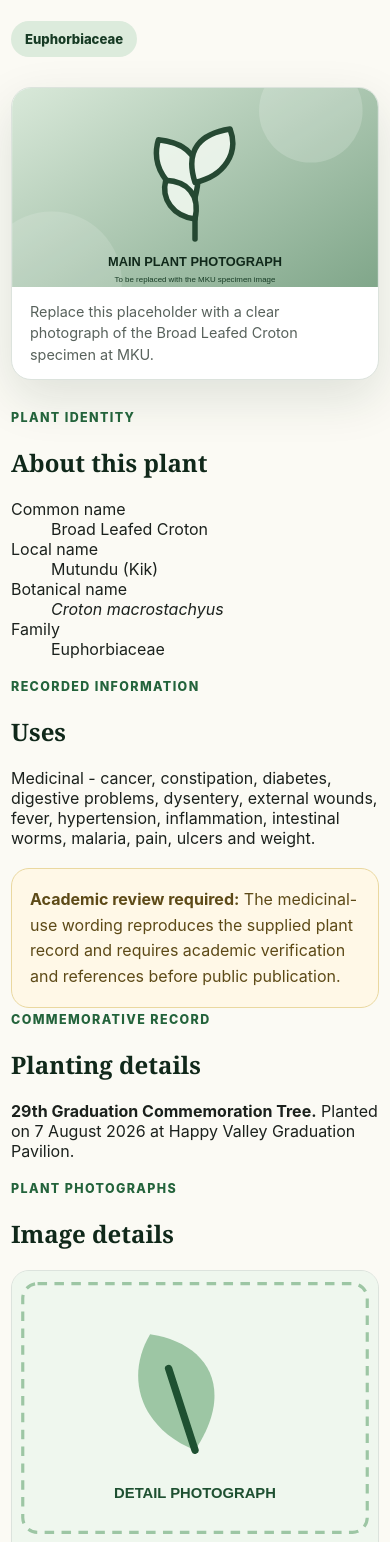
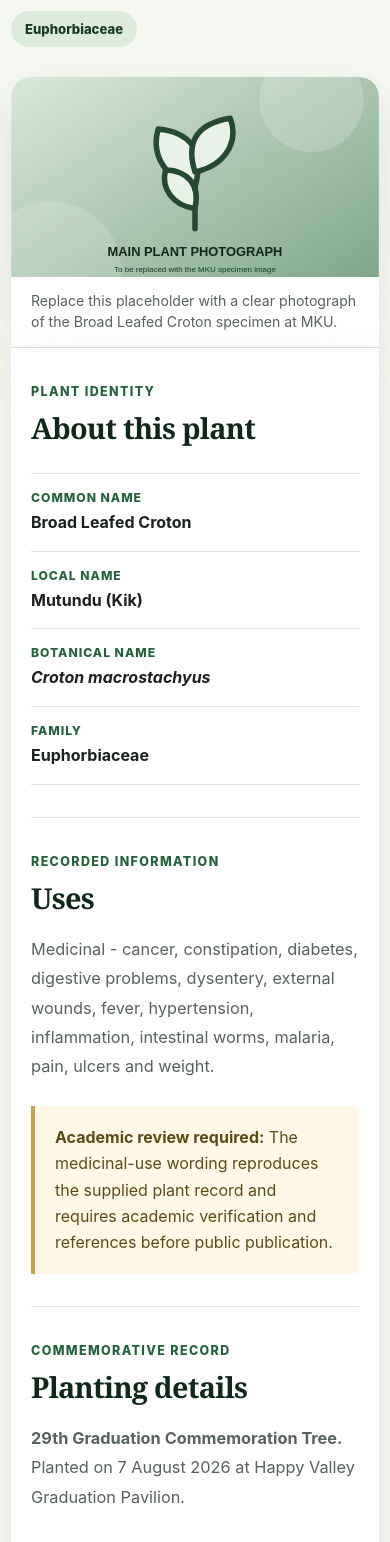
Before and after one commit to Jacky213121/mkubotanicgarden, a website: page plants/broad-leafed-croton/index.html in a window 390 px wide. Shown: the part 364-1906 px from the top of the page. Drawn offline with Linux system fonts and the light colour scheme.

Commit message:
Create continuous mobile plant reading layout

```diff
--- a/assets/styles.css
+++ b/assets/styles.css
@@ -67,6 +67,7 @@ button, input, textarea, select { font: inherit; }
 .header-link { text-decoration: none; font-weight: 780; color: var(--forest-800); }
 
 .container { width: min(1120px, calc(100% - 32px)); margin: 0 auto; }
+.plant-page-width { width: min(900px, calc(100% - 32px)); }
 
 .hero {
   padding: 76px 0 62px;
@@ -82,8 +83,7 @@ button, input, textarea, select { font: inherit; }
   align-items: center;
 }
 .eyebrow,
-.section-kicker,
-.card-kicker {
+.section-kicker {
   display: inline-flex;
   align-items: center;
   gap: 8px;
@@ -142,7 +142,7 @@ h1 { margin: 0; font-size: clamp(2.7rem, 6.5vw, 5.6rem); line-height: 0.99; lett
 .section-heading h2 { margin: 7px 0 0; font-size: clamp(2rem, 4vw, 3.1rem); letter-spacing: -0.03em; }
 .section-heading p { max-width: 560px; margin: 0; color: var(--muted); line-height: 1.65; }
 
-.plant-grid,
+.plant-grid { display: grid; grid-template-columns: repeat(auto-fit, minmax(270px, 1fr)); gap: 20px; }
 .steps-grid { display: grid; grid-template-columns: repeat(3, 1fr); gap: 20px; }
 .plant-card,
 .step-card {
@@ -156,14 +156,10 @@ h1 { margin: 0; font-size: clamp(2.7rem, 6.5vw, 5.6rem); line-height: 0.99; lett
 .plant-card-featured { display: grid; grid-template-rows: 180px 1fr; }
 .plant-card-image img { width: 100%; height: 180px; object-fit: cover; }
 .plant-card-copy { padding: 22px; }
-.plant-card-copy span,
-.placeholder-card > span { color: var(--forest-700); font-size: 0.78rem; font-weight: 850; letter-spacing: 0.08em; text-transform: uppercase; }
+.plant-card-copy span { color: var(--forest-700); font-size: 0.78rem; font-weight: 850; letter-spacing: 0.08em; text-transform: uppercase; }
 .plant-card h3 { margin: 8px 0 4px; font-size: 1.85rem; }
-.plant-card .latin { margin: 0; color: var(--forest-800); font-style: italic; }
+.plant-card .latin { margin: 0; color: var(--forest-800); }
 .plant-card .meta { margin-top: 14px; color: var(--muted); font-size: 0.9rem; }
-.placeholder-card { display: flex; flex-direction: column; justify-content: center; padding: 26px; border-style: dashed; color: var(--muted); }
-.placeholder-card h3 { margin-bottom: 8px; }
-.placeholder-card p { margin: 0; line-height: 1.65; }
 .step-card { padding: 28px; }
 .step-card > span { color: var(--forest-700); font-weight: 900; letter-spacing: 0.08em; }
 .step-card h3 { margin: 30px 0 8px; font-size: 1.8rem; }
@@ -172,62 +168,79 @@ h1 { margin: 0; font-size: clamp(2.7rem, 6.5vw, 5.6rem); line-height: 0.99; lett
 .site-footer { padding: 34px 0 48px; border-top: 1px solid var(--line); color: var(--muted); font-size: 0.92rem; }
 .footer-inner { display: flex; justify-content: space-between; gap: 20px; flex-wrap: wrap; }
 
-.plant-hero { padding: 42px 0 26px; }
-.breadcrumb { margin-bottom: 20px; color: var(--muted); font-size: 0.92rem; }
+.plant-hero {
+  padding: 42px 0 0;
+  background: linear-gradient(180deg, var(--forest-50), var(--cream));
+}
+.breadcrumb { margin-bottom: 24px; color: var(--muted); font-size: 0.92rem; }
 .breadcrumb a { color: var(--forest-700); text-decoration: none; font-weight: 750; }
 .plant-title-row { display: grid; grid-template-columns: 1fr auto; align-items: end; gap: 24px; }
 .plant-title-row h1 { font-size: clamp(3rem, 7vw, 5.8rem); }
 .plant-subtitle { margin: 12px 0 0; font-family: Georgia, "Times New Roman", serif; font-size: clamp(1.3rem, 2.7vw, 1.85rem); color: var(--forest-700); }
 .local-name { margin: 8px 0 0; color: var(--muted); font-weight: 700; }
 .family-badge { padding: 10px 14px; border-radius: 999px; background: var(--forest-100); color: var(--forest-900); font-size: 0.82rem; font-weight: 850; white-space: nowrap; }
-.main-image-card { margin: 30px 0 0; overflow: hidden; border-radius: 28px; background: var(--white); border: 1px solid var(--line); box-shadow: var(--shadow); }
+.main-image-card { margin: 30px 0 0; overflow: hidden; border-radius: 28px 28px 0 0; background: var(--white); box-shadow: var(--shadow); }
 .main-image-card img { width: 100%; aspect-ratio: 16 / 8.7; object-fit: cover; }
-.main-image-card figcaption { padding: 14px 18px; color: var(--muted); font-size: 0.9rem; line-height: 1.5; }
+.main-image-card figcaption { padding: 13px 20px 15px; color: var(--muted); font-size: 0.88rem; line-height: 1.5; border-bottom: 1px solid var(--line); }
 
-.content-grid { display: grid; grid-template-columns: minmax(0, 1.55fr) minmax(280px, 0.72fr); gap: 24px; padding: 32px 0 78px; }
-.content-card { background: var(--white); border: 1px solid var(--line); border-radius: var(--radius); padding: clamp(22px, 4vw, 34px); }
-.content-card + .content-card { margin-top: 18px; }
-.content-card h2 { margin: 7px 0 15px; font-size: clamp(1.6rem, 3vw, 2.2rem); }
-.content-card p,
-.content-card li { color: var(--muted); line-height: 1.75; }
-.identity-grid { display: grid; grid-template-columns: repeat(2, minmax(0, 1fr)); gap: 14px; margin: 0; }
-.identity-grid > div { padding: 18px; border-radius: 18px; background: var(--forest-50); border: 1px solid var(--forest-100); }
-.identity-grid dt,
-.fact-row dt { font-size: 0.76rem; text-transform: uppercase; letter-spacing: 0.09em; font-weight: 850; color: var(--forest-700); }
-.identity-grid dd,
-.fact-row dd { margin: 6px 0 0; color: var(--ink); font-weight: 680; }
-.review-note { margin-top: 20px; padding: 18px; border-radius: 18px; background: var(--warning-bg); border: 1px solid var(--warning-line); color: #5d4a17; line-height: 1.6; }
-.gallery-grid { display: grid; grid-template-columns: repeat(3, 1fr); gap: 14px; }
-.gallery-grid figure { margin: 0; overflow: hidden; border: 1px solid var(--line); border-radius: 18px; background: var(--forest-50); }
-.gallery-grid img { width: 100%; aspect-ratio: 4 / 3; object-fit: cover; }
-.gallery-grid figcaption { padding: 12px 14px; color: var(--muted); font-size: 0.9rem; }
-.fact-list { display: grid; gap: 16px; margin: 0; }
-.fact-row { padding-bottom: 15px; border-bottom: 1px solid var(--line); }
-.fact-row:last-child { border-bottom: 0; padding-bottom: 0; }
-.quick-record { position: sticky; top: 98px; }
+.plant-reading-area { padding-bottom: 82px; }
+.plant-record {
+  background: var(--white);
+  border-radius: 0 0 28px 28px;
+  box-shadow: var(--shadow);
+  padding: 0 clamp(24px, 6vw, 64px);
+}
+.record-section { padding: clamp(34px, 6vw, 54px) 0; border-top: 1px solid var(--line); }
+.record-section-first { border-top: 0; }
+.record-section h2 { margin: 8px 0 18px; font-size: clamp(1.8rem, 4vw, 2.55rem); letter-spacing: -0.025em; }
+.record-section p,
+.record-section li { margin-top: 0; color: var(--muted); font-size: 1.02rem; line-height: 1.8; }
+.record-section p:last-child { margin-bottom: 0; }
+.record-list { margin: 26px 0 0; }
+.record-list > div {
+  display: grid;
+  grid-template-columns: minmax(145px, 0.38fr) minmax(0, 1fr);
+  gap: 24px;
+  padding: 16px 0;
+  border-bottom: 1px solid var(--line);
+}
+.record-list > div:first-child { border-top: 1px solid var(--line); }
+.record-list dt { color: var(--forest-700); font-size: 0.76rem; font-weight: 850; letter-spacing: 0.08em; text-transform: uppercase; }
+.record-list dd { margin: 0; color: var(--ink); font-weight: 680; line-height: 1.55; }
+.review-note {
+  margin-top: 24px;
+  padding: 18px 20px;
+  border-left: 4px solid #c6a447;
+  background: var(--warning-bg);
+  color: #5d4a17;
+  line-height: 1.65;
+}
+.gallery-grid { display: grid; grid-template-columns: repeat(3, 1fr); gap: 14px; margin-top: 26px; }
+.gallery-grid figure { margin: 0; }
+.gallery-grid img { width: 100%; aspect-ratio: 4 / 3; object-fit: cover; border-radius: 16px; background: var(--forest-50); }
+.gallery-grid figcaption { padding: 10px 2px 0; color: var(--muted); font-size: 0.88rem; }
+.reference-list { padding-left: 22px; }
 
 @media (max-width: 820px) {
   .hero { padding-top: 50px; }
-  .hero-grid,
-  .content-grid { grid-template-columns: 1fr; }
+  .hero-grid { grid-template-columns: 1fr; }
   .hero-art { min-height: 350px; }
   .hero-image-placeholder img { height: 350px; }
-  .plant-grid,
   .steps-grid { grid-template-columns: 1fr; }
   .section-heading { align-items: start; flex-direction: column; }
   .plant-title-row { grid-template-columns: 1fr; align-items: start; }
   .family-badge { justify-self: start; }
-  .quick-record { position: static; }
 }
 
 @media (max-width: 620px) {
-  .identity-grid,
   .gallery-grid { grid-template-columns: 1fr; }
+  .record-list > div { grid-template-columns: 1fr; gap: 5px; }
 }
 
 @media (max-width: 520px) {
   .header-inner { width: min(100% - 22px, 1120px); }
-  .container { width: min(100% - 22px, 1120px); }
+  .container,
+  .plant-page-width { width: min(100% - 22px, 1120px); }
   .brand img { width: 44px; height: 44px; }
   .brand strong { font-size: 0.9rem; }
   .brand small { font-size: 0.62rem; }
@@ -235,5 +248,8 @@ h1 { margin: 0; font-size: clamp(2.7rem, 6.5vw, 5.6rem); line-height: 0.99; lett
   .hero { padding-top: 38px; }
   .hero-art { min-height: 310px; }
   .hero-image-placeholder img { height: 310px; }
-  .main-image-card { border-radius: 20px; }
+  .plant-hero { padding-top: 28px; }
+  .main-image-card { border-radius: 20px 20px 0 0; }
+  .plant-record { border-radius: 0 0 20px 20px; padding-inline: 20px; }
+  .record-section { padding: 32px 0; }
 }
```
